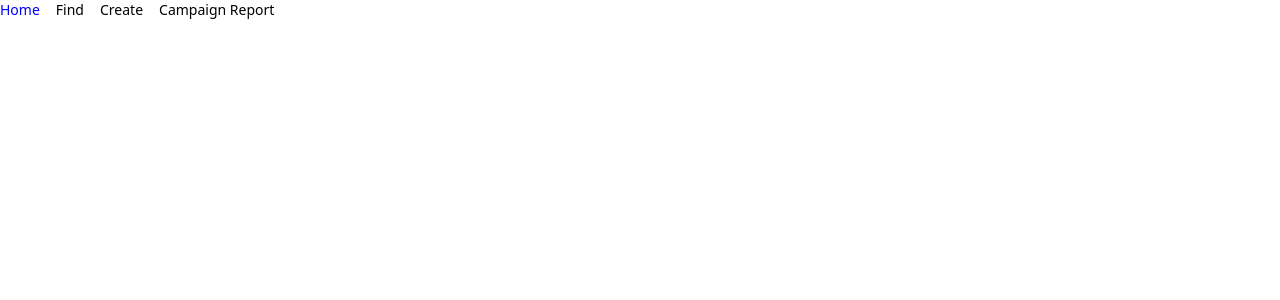
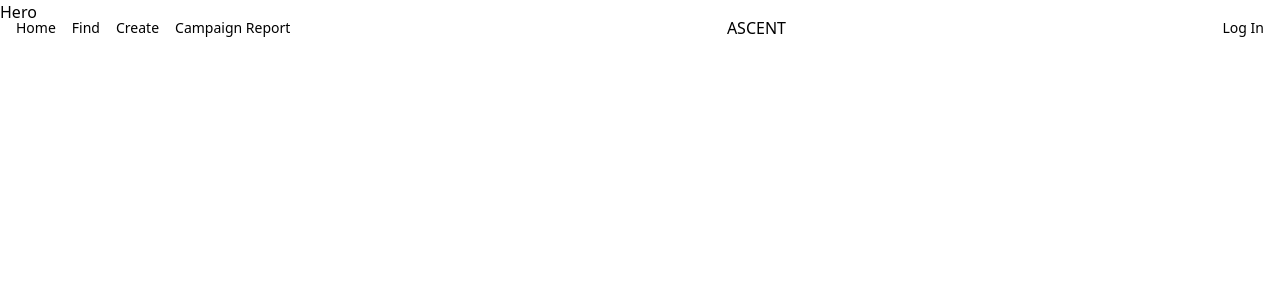
Before and after one commit to guyfarley/aspect-frontend, a Next.js app: page / in a window 1280 px wide. Shown: the top 300 px of the page. Built offline with nearby package versions, Linux system fonts and the light colour scheme.

Commit message:
Basic Header completed

```diff
--- a/components/Header.tsx
+++ b/components/Header.tsx
@@ -10,12 +10,17 @@ function Header() {
             <li className="headerLink">Create</li>
             <li className="headerLink">Campaign Report</li>
           </ul>
+        </div>
 
+        {/* title */}
+        <div className="flex items-center">
+          <h1>ASCENT</h1>
         </div>
-        {/* title and subtitle */}
-        <div></div>
+
         {/* login/logout button */}
-        <div></div>
+        <div className="flex items-center">
+          <h1 className="headerLink">Log In</h1>
+        </div>
       </header>
     </>
   );
--- /dev/null
+++ b/components/Hero.tsx
@@ -0,0 +1,5 @@
+function Hero() {
+  return <div>Hero</div>
+}
+
+export default Hero;
--- a/pages/index.tsx
+++ b/pages/index.tsx
@@ -2,10 +2,11 @@ import type { NextPage } from 'next'
 import Head from 'next/head'
 import Image from 'next/image'
 import Header from '../components/Header'
+import Hero from '../components/Hero'
 
 const Home: NextPage = () => {
   return (
-    <div>
+    <div className="relative h-screen lg:h-[140vh]">
       <Head>
         <title>Aspect Install Tracker</title>
       </Head>
@@ -14,6 +15,7 @@ const Home: NextPage = () => {
       <main>
         <section>
           {/* Hero */}
+          <Hero />
         </section>
         <section>
           {/* Menu */}
--- a/styles/globals.css
+++ b/styles/globals.css
@@ -3,7 +3,11 @@
 @tailwind utilities;
 
 /* html, body, heading, etc. */
-@layer base {}
+@layer base {
+  header {
+    @apply fixed top-0 z-50 flex w-full items-center justify-between px-4 py-4;
+  }
+}
 
 @layer components {
   .headerLink {
```
